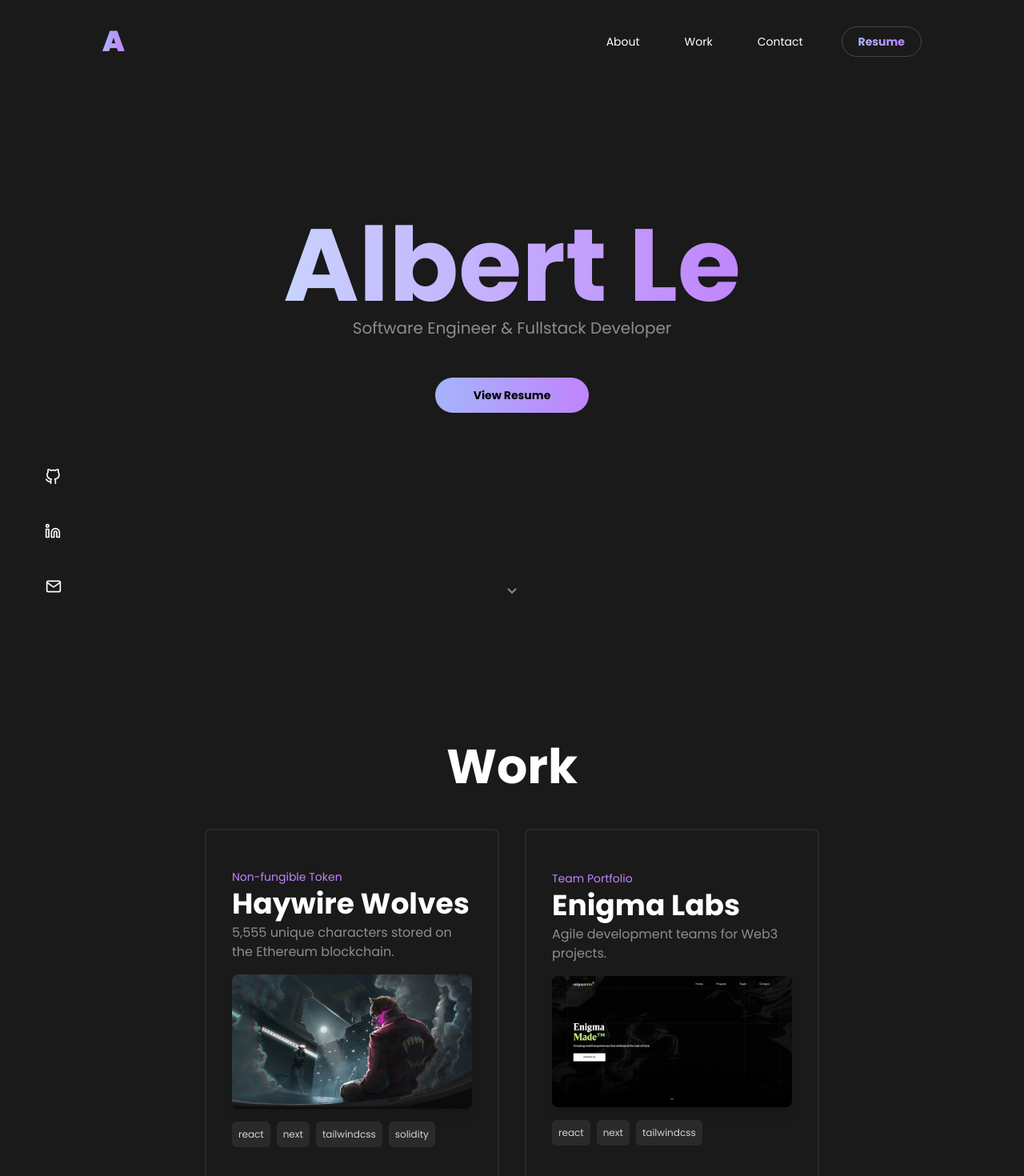
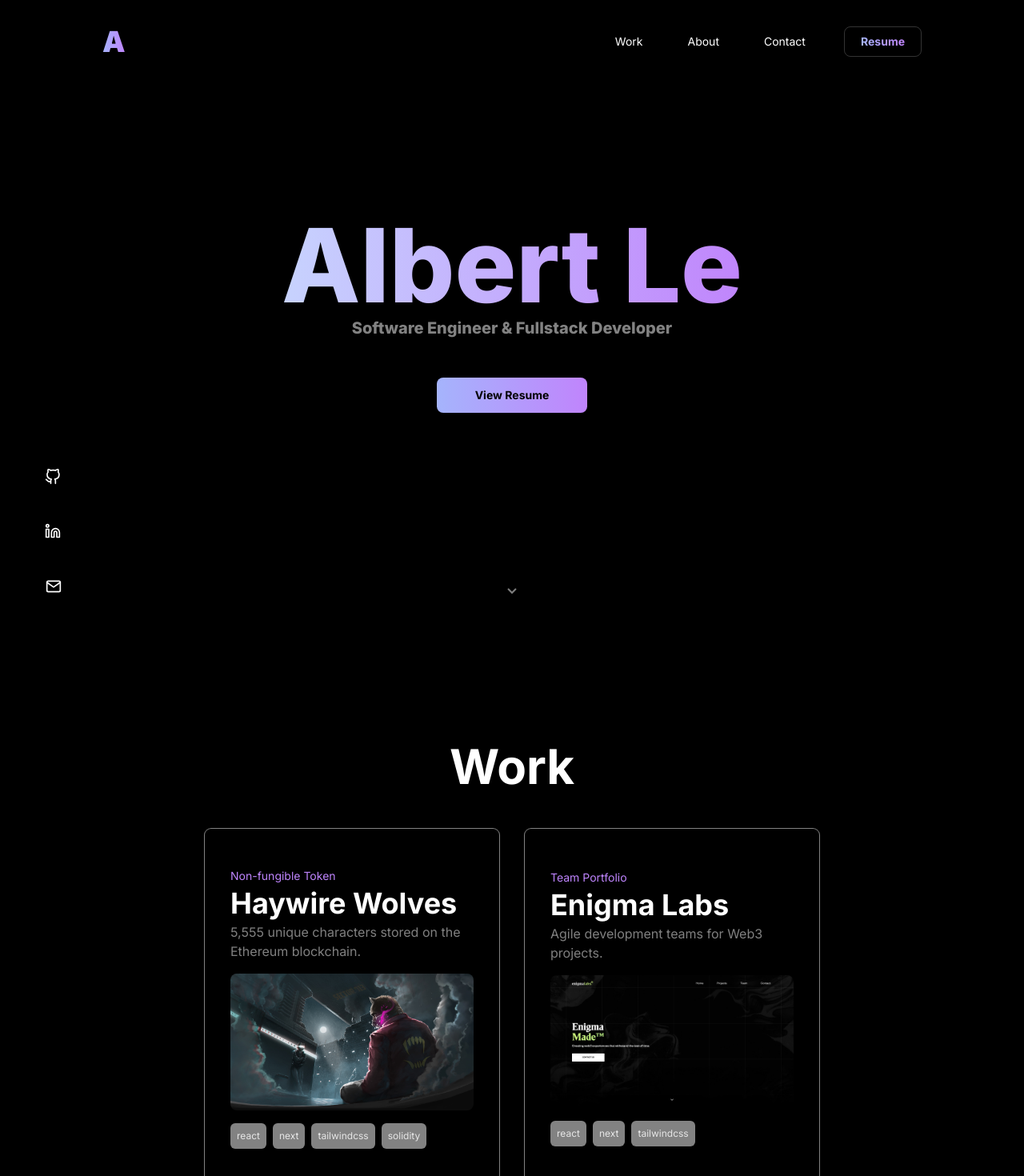
Before and after one commit to treblale/personal-portfolio, a Next.js app: page / in a window 1280 px wide. Shown: the top 1470 px of the page at 80% size. Built offline with nearby package versions, Linux system fonts and the light colour scheme; what tailwind-gradient-mask-image would draw is missing.

Commit message:
feat: change font and colors

```diff
--- a/components/About.js
+++ b/components/About.js
@@ -53,7 +53,7 @@ const About = () => {
         <div className="flex flex-col justify-start items-start w-[26rem] rounded-md">
           <div className="overflow-hidden h-fit mb-4 w-full" ref={ref}>
             <motion.h1
-              className="font-bold text-white text-4xl lg:text-6xl"
+              className="font-bold text-white text-3xl lg:text-5xl"
               variants={container}
               initial="hidden"
               animate={controls}
--- a/components/Contact.js
+++ b/components/Contact.js
@@ -31,10 +31,10 @@ const Contact = () => {
         name="Contact"
         className="w-full min-h-screen flex flex-col justify-center items-center relative px-16 lg:px-0 selection:bg-primary selection:text-black"
       >
-        <FaTelegramPlane className="text-primary text-4xl lg:text-6xl mb-4" />
+        <FaTelegramPlane className="text-primary text-3xl lg:text-5xl mb-4" />
         <div className="overflow-hidden h-fit w-full text-center" ref={ref}>
           <motion.h1
-            className="text-white text-4xl lg:text-6xl font-bold"
+            className="text-white text-3xl lg:text-5xl font-bold"
             variants={container}
             initial="hidden"
             animate={controls}
@@ -43,7 +43,7 @@ const Contact = () => {
           </motion.h1>
         </div>
         <p className="text-white/50 mt-2 mb-8 text-xs text-center lg:text-base lg:mb-12">
-          Shoot me an email! I am always open to new opprotunities.
+          Shoot me an email! I am always open to new opportunities.
         </p>
         <a
           className="border-white/20 border px-12 py-3 rounded-full cursor-pointer hover:bg-white/10"
--- a/components/Hero.js
+++ b/components/Hero.js
@@ -9,13 +9,13 @@ const Hero = () => {
     <Section>
       <div className="w-full min-h-screen flex flex-row justify-center items-center relative">
         <div className="flex flex-col justify-center items-center px-16 lg:px-32">
-          <h1 className="font-bold text-transparent bg-clip-text bg-gradient-to-r from-indigo-300 to-purple-400 via-indigo-200 text-5xl lg:text-9xl animate-gradient-x">
+          <h1 className="font-extrabold text-transparent bg-clip-text bg-gradient-to-r from-indigo-300 to-purple-400 via-indigo-200 text-4xl lg:text-9xl animate-gradient-x">
             Albert Le
           </h1>
-          <h1 className="text-white/50 text-xs lg:text-xl tracking mb-8 lg:mb-12">
+          <h1 className="text-light text-xs lg:text-xl tracking mb-8 lg:mb-12">
             Software Engineer & Fullstack Developer
           </h1>
-          <div className="bg-gradient-to-r from-indigo-300 to-purple-400 rounded-full flex justify-center font-bold items-center text-black text-sm py-3 px-8 lg:py-3 lg:px-12 cursor-pointer mb-4 hover:scale-90 group hover:bg-white/50 transition ease-in duration-300 shadow-sm">
+          <div className="bg-gradient-to-r from-indigo-300 to-purple-400 rounded-lg flex justify-center font-bold items-center text-black text-sm py-3 px-8 lg:py-3 lg:px-12 cursor-pointer mb-4 hover:scale-90 group hover:bg-white/50 transition ease-in duration-300 shadow-sm">
             <p>View Resume</p>
           </div>
         </div>
--- a/components/Navbar.js
+++ b/components/Navbar.js
@@ -68,7 +68,20 @@ const Navbar = () => {
           <ul className="space-x-10 text-secondary text-sm">
             <li className="inline">
               <Link
-                className="cursor-pointer rounded-full py-1 px-2 hover:text-white/50"
+                className="cursor-pointer rounded-lg py-1 px-2 hover:text-white/50"
+                to="Work"
+                smooth={true}
+                duration={800}
+                spy
+                exact="true"
+                offset={0}
+              >
+                Work
+              </Link>
+            </li>
+            <li className="inline">
+              <Link
+                className="cursor-pointer rounded-lg py-1 px-2 hover:text-white/50"
                 to="About"
                 smooth={true}
                 duration={800}
@@ -81,20 +94,7 @@ const Navbar = () => {
             </li>
             <li className="inline">
               <Link
-                className="cursor-pointer rounded-full py-1 px-2 hover:text-white/50"
-                to="Work"
-                smooth={true}
-                duration={800}
-                spy
-                exact="true"
-                offset={0}
-              >
-                Work
-              </Link>
-            </li>
-            <li className="inline">
-              <Link
-                className="cursor-pointer rounded-full py-1 px-2 hover:text-white/50"
+                className="cursor-pointer rounded-lg py-1 px-2 hover:text-white/50"
                 to="Contact"
                 smooth={true}
                 duration={800}
@@ -111,7 +111,7 @@ const Navbar = () => {
       </div>
       <div className="hidden lg:flex fixed left-12 bottom-12 flex-col justify-center items-start space-y-8 z-50">
         <a
-          className="p-2 rounded-full cursor-pointer group"
+          className="p-2 rounded-lg cursor-pointer group"
           target="_blank"
           rel="noopener noreferrer"
           href="https://github.com/treblale"
@@ -119,7 +119,7 @@ const Navbar = () => {
           <FiGithub className="text-secondary text-xl group-hover:text-white/50" />
         </a>
         <a
-          className="p-2 rounded-full cursor-pointer group"
+          className="p-2 rounded-lg cursor-pointer group"
           target="_blank"
           rel="noopener noreferrer"
           href="https://linkedin.com/"
@@ -127,7 +127,7 @@ const Navbar = () => {
           <FiLinkedin className="text-secondary text-xl  group-hover:text-white/50" />
         </a>
         <a
-          className="p-2 rounded-full cursor-pointer flex flex-row justify-center items-center relative hover:border-white/10 border-transparent border-[1px] group space-x-2"
+          className="p-2 rounded-lg cursor-pointer flex flex-row justify-center items-center relative hover:border-white/10 border-transparent border-[1px] group space-x-2"
           onClick={() => copyCliboard()}
         >
           <FiMail className="text-secondary text-xl  group-hover:text-white/50" />
--- a/components/Tech.js
+++ b/components/Tech.js
@@ -55,7 +55,7 @@ const Tech = () => {
         <div className="flex flex-col justify-center items-center">
           <div className="overflow-hidden h-fit mb-2 my-8">
             <motion.h1
-              className="font-bold text-white text-4xl lg:text-6xl text-center"
+              className="font-bold text-white text-3xl lg:text-5xl text-center"
               variants={container}
               ref={ref}
               initial="hidden"
--- a/components/UI/Button.js
+++ b/components/UI/Button.js
@@ -2,7 +2,7 @@ import React from "react";
 
 const Button = ({ text }) => {
   return (
-    <div className="border-white/20 border px-5 py-2 rounded-full cursor-pointer hover:bg-white/10">
+    <div className="border-white/20 border px-5 py-2 rounded-lg cursor-pointer hover:bg-white/10">
       <div className="text-sm font-bold text-transparent bg-clip-text bg-gradient-to-r from-indigo-300 to-purple-400">
         {text}
       </div>
--- a/components/Work.js
+++ b/components/Work.js
@@ -25,8 +25,8 @@ const Project = ({ sub, header, desc, img, locked, url, stack, id }) => {
       rel="noopener noreferrer"
       className={`${
         locked
-          ? "w-80 lg:w-[28rem] h-full flex flex-col justify-center items-start border-2 border-light p-8 rounded-lg hover:bg-white/10 hover:border-primary/50 lg:hover:shadow-lg  lg:hover:-translate-y-2 transition duration-300 ease-in cursor-not-allowed"
-          : "w-80 lg:w-[28rem] h-full flex flex-col justify-center items-start border-2 border-light p-8 rounded-lg hover:bg-white/10 hover:border-primary/50 lg:hover:shadow-lg lg:hover:-translate-y-2 transition duration-300 ease-in cursor-pointer"
+          ? "w-80 lg:w-[28rem] h-full flex flex-col justify-center items-start ring-1 ring-light p-8 rounded-lg hover:bg-white/10 hover:ring-primary/50 lg:hover:shadow-lg  lg:hover:-translate-y-2 transition duration-300 ease-in cursor-not-allowed"
+          : "w-80 lg:w-[28rem] h-full flex flex-col justify-center items-start ring-1 ring-light p-8 rounded-lg hover:bg-white/10 hover:ring-primary/50 lg:hover:shadow-lg lg:hover:-translate-y-2 transition duration-300 ease-in cursor-pointer"
       }`}
     >
       <p className="text-primary text-xs lg:text-sm mb-1">{sub}</p>
--- a/pages/_document.js
+++ b/pages/_document.js
@@ -13,7 +13,7 @@ class MyDocument extends Document {
         <link rel="preconnect" href="https://fonts.googleapis.com" />
         <link rel="preconnect" href="https://fonts.gstatic.com" crossorigin />
         <link
-          href="https://fonts.googleapis.com/css2?family=Poppins:ital,wght@0,100;0,200;0,300;0,400;0,500;0,600;0,700;0,800;0,900;1,100;1,200;1,300;1,400;1,500;1,600;1,700;1,800;1,900&family=Rubik:ital,wght@0,300;0,400;0,500;0,600;0,700;0,800;0,900;1,300;1,400;1,500;1,600;1,700;1,800;1,900&display=swap"
+          href="https://fonts.googleapis.com/css2?family=Inter:wght@100;200;300;400;500;600;700;800;900&display=swap"
           rel="stylesheet"
         />
         <body>
--- a/styles/globals.css
+++ b/styles/globals.css
@@ -2,12 +2,12 @@ html,
 body {
   padding: 0;
   margin: 0;
-  font-family: "Poppins", sans-serif;
-  background-color: #1a1a1a;
+  font-family: "Inter", sans-serif;
+  background-color: #000000;
 }
 
 h1 {
-  font-family: "Poppins", sans-serif;
+  font-family: "Inter", sans-serif;
 }
 
 a {
--- a/styles/tailwind.css
+++ b/styles/tailwind.css
@@ -3,8 +3,11 @@
 @tailwind utilities;
 
 @layer base {
-  p,
-  h1 {
+  p {
     @apply selection:bg-primary selection:text-black;
   }
+
+  h1 {
+    @apply selection:bg-primary selection:text-black font-extrabold;
+  }
 }
--- a/tailwind.config.js
+++ b/tailwind.config.js
@@ -7,7 +7,7 @@ module.exports = {
         primary: "#be84fc",
         secondary: "#ffffff",
         dark: "#1a1a1a",
-        light: "#2A2A2A",
+        light: "#828282",
       },
       animation: {
         "gradient-x": "gradient-x 15s ease infinite",
```
Also changed, not shown: 2 other files (tests, documents, lock files or other folders).
